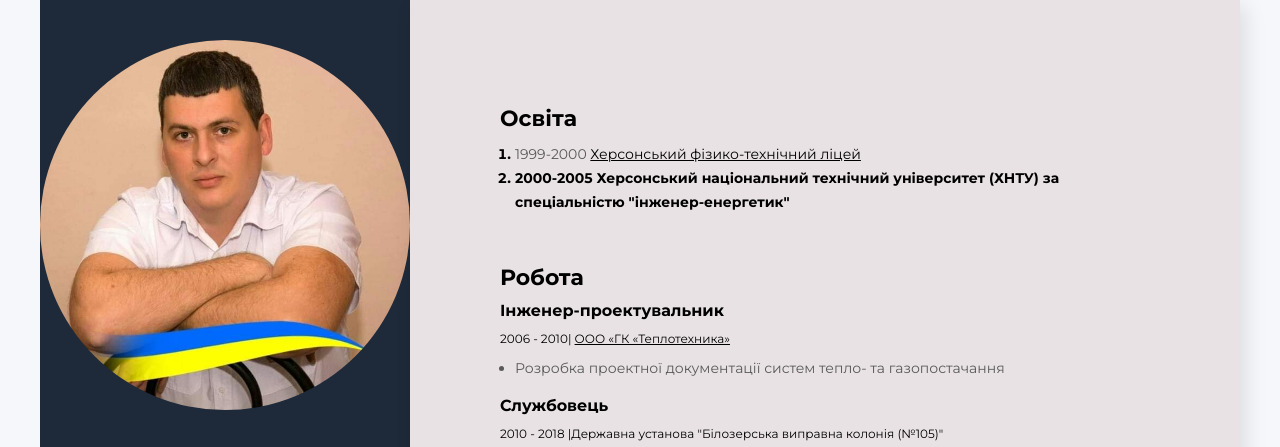
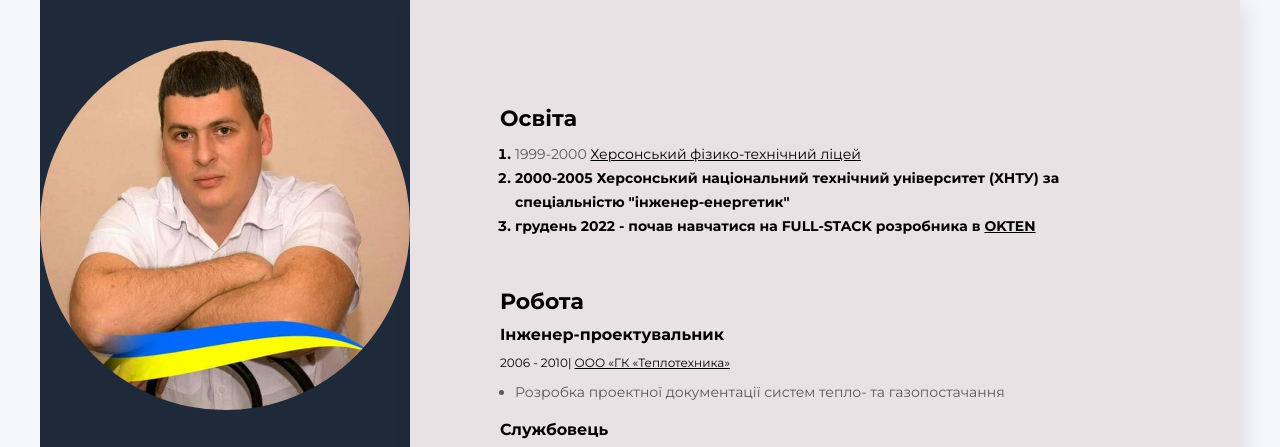
Before and after one commit to AVKydin/Resume, a plain HTML site: page index.html in a window 1280 px wide. Shown: the top 447 px of the page. Drawn offline with nearby package versions, Linux system fonts and the light colour scheme.

Commit message:
Update index.html

```diff
--- a/index.html
+++ b/index.html
@@ -58,6 +58,9 @@
                     <li class="project-item">
                         <span class="Tech_Skills_text">2000-2005 Херсонський національний технічний університет (ХНТУ) за спеціальністю "інженер-енергетик"</span>
                     </li>
+                    <li class="project-item">
+                        <span class="Tech_Skills_text">грудень 2022 - почав навчатися на FULL-STACK розробника в <a href="https://owu.com.ua/" target="_blank" class="ftl">OKTEN</a></span>
+                    </li>
                 </ol>
             </div>
 
@@ -109,6 +112,7 @@
                     </ul>
                 </div>
 
+
             </div>
 
             <div>
```
